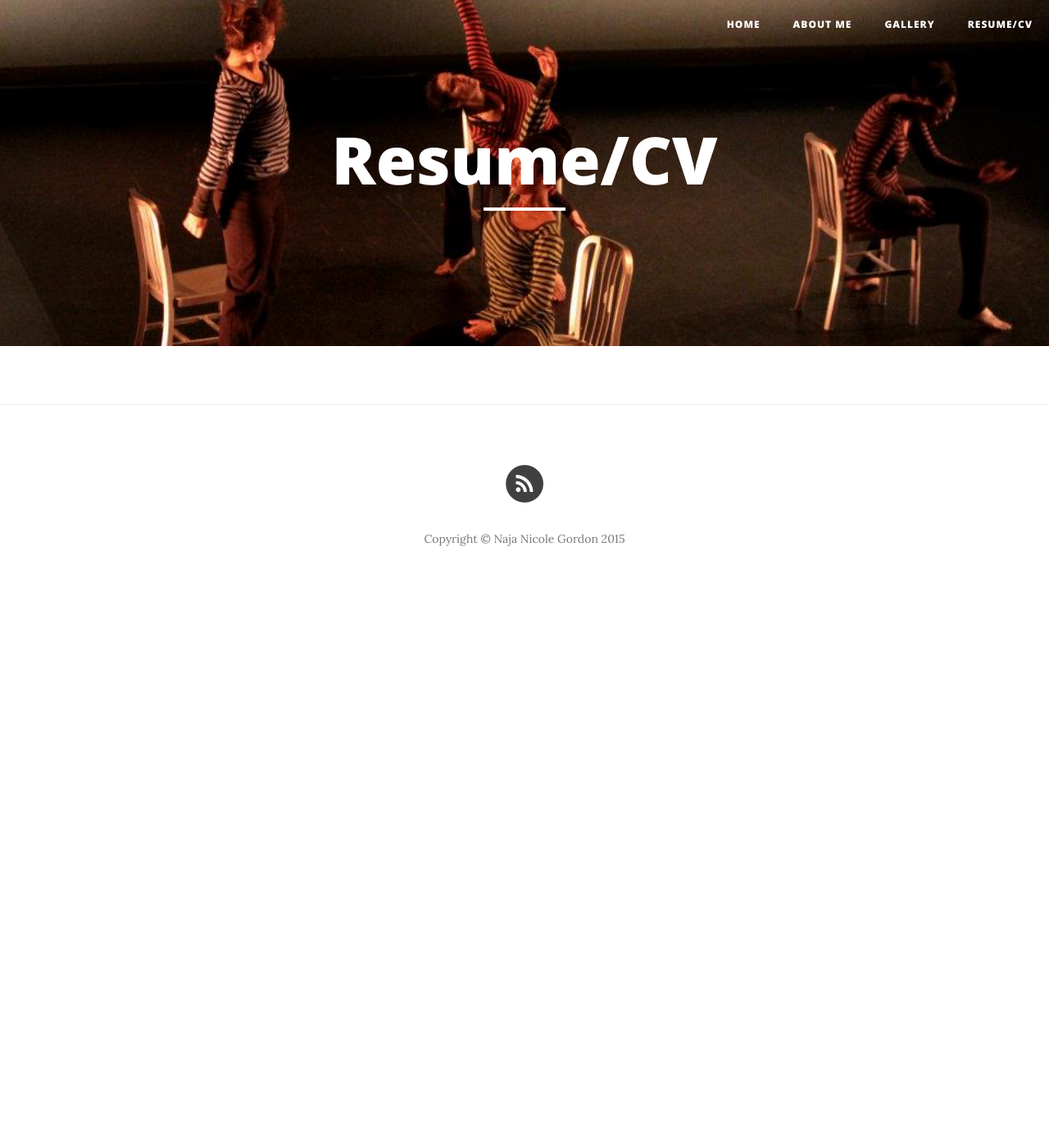
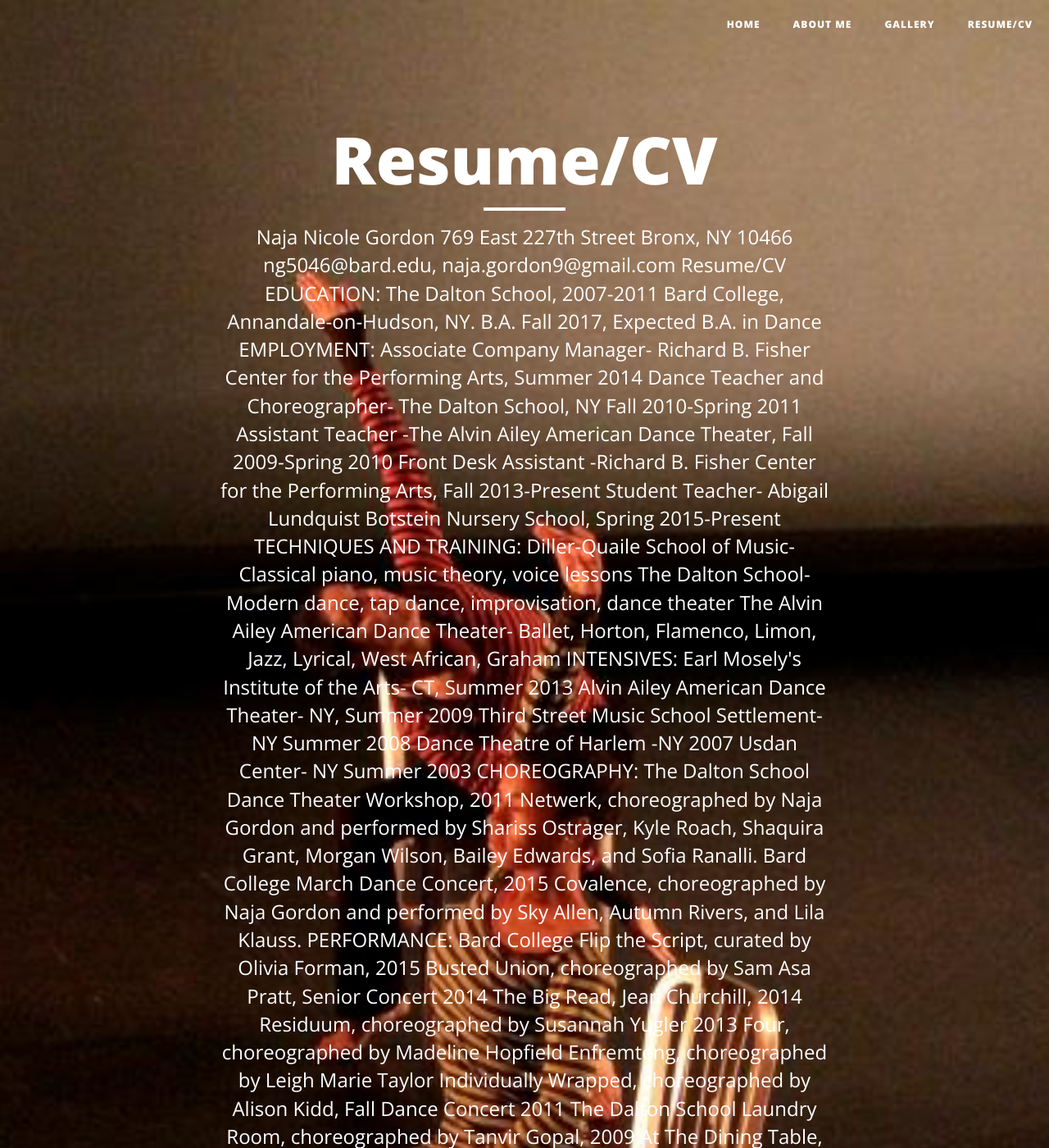
Before and after one commit to NajaNicoleGordon/NajaNicoleGordon.github.io, a Jekyll site: the page built from contact.html, in a window 1280 px wide and 1400 px high. Shown: the whole window at 82% size. Built offline with Jekyll 4.4.1, drawn with Linux system fonts in a browser that asks for light colours; nearby versions of some CDN libraries; some of the changed text lies outside the part shown.

Commit message:
Update contact.html

```diff
--- a/contact.html
+++ b/contact.html
@@ -1,6 +1,97 @@
 ---
 layout: page
 title: "Resume/CV"
-description: ""
+description: "					Naja Nicole Gordon
+					769 East 227th Street
+					Bronx, NY 10466
+				ng5046@bard.edu, naja.gordon9@gmail.com
+Resume/CV
+
+EDUCATION:
+
+The Dalton School, 2007-2011
+Bard College, Annandale-on-Hudson, NY. B.A. Fall 2017, Expected B.A. in Dance
+
+EMPLOYMENT:
+
+Associate Company Manager- Richard B. Fisher Center for the Performing Arts, Summer 2014
+Dance Teacher and Choreographer- The Dalton School, NY Fall 2010-Spring 2011
+Assistant Teacher -The Alvin Ailey American Dance Theater, Fall 2009-Spring 2010
+Front Desk Assistant -Richard B. Fisher Center for the Performing Arts, Fall 2013-Present
+Student Teacher- Abigail Lundquist Botstein Nursery School, Spring 2015-Present
+
+TECHNIQUES AND TRAINING:
+
+Diller-Quaile School of Music- Classical piano, music theory, voice lessons
+The Dalton School- Modern dance, tap dance, improvisation, dance theater
+The Alvin Ailey American Dance Theater- Ballet, Horton, Flamenco, Limon, Jazz, Lyrical, West African, Graham
+
+INTENSIVES:
+
+Earl Mosely's Institute of the Arts- CT, Summer 2013
+Alvin Ailey American Dance Theater- NY, Summer 2009
+Third Street Music School Settlement- NY Summer 2008
+Dance Theatre of Harlem -NY 2007
+Usdan Center- NY Summer 2003
+
+CHOREOGRAPHY:
+
+The Dalton School
+Dance Theater Workshop, 2011
+Netwerk, choreographed by Naja Gordon and performed by Shariss Ostrager, Kyle Roach, Shaquira
+Grant, Morgan Wilson, Bailey Edwards, and Sofia Ranalli.
+
+Bard College
+March Dance Concert, 2015
+Covalence, choreographed by Naja Gordon and performed by Sky Allen, Autumn Rivers, and Lila
+Klauss.
+
+
+
+
+
+PERFORMANCE:
+
+Bard College
+Flip the Script, curated by Olivia Forman, 2015
+Busted Union, choreographed by Sam Asa Pratt, Senior Concert 2014
+The Big Read, Jean Churchill, 2014
+Residuum, choreographed by Susannah Yugler 2013
+Four, choreographed by Madeline Hopfield
+Enfremteng, choreographed by Leigh Marie Taylor
+Individually Wrapped, choreographed by Alison Kidd, Fall Dance Concert 2011
+
+The Dalton School
+Laundry Room, choreographed by Tanvir Gopal, 2009
+At The Dining Table, choreographed by Lilian Wen, 2009
+Clones, choreographed by Sarah Vallimarescu, 2008
+Time, choreographed by Emily Lebowitz, 2008
+Spring Tap Dance Performance, 2000-2006
+
+John Ryan Theater
+ADT Performance, Cool New York 2010 Festival
+
+Macy's Thanksgiving Day Parade
+Wade in the Water, 2008
+
+The Joyce Theater
+ The Awakening,  performed with the Ballet Memphis Company, 2007
+
+The Oprah Winfrey Show
+Cry, choreographed by Judith Jamison, performed with Dwana Smallwood, Whitney Morales, Liana Nibungco and Desiree Lovett, 2007
+
+The Joan Weil Theater
+Excerpts from “'Revelations'”, 2007
+
+The Apollo Theater
+Ailey at the Apollo, 2005
+
+AWARDS AND HONORS:
+
+Fellowship Award – a scholarship granted, by audition, to students who show “the highest potential for a career in dance” 2009, 2010
+
+
+
+"
 header-img: "img/residuum.jpg"
 ---
```
